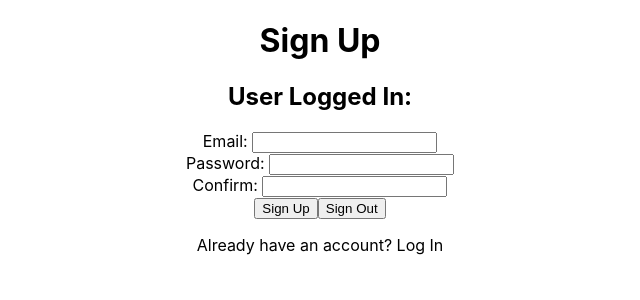
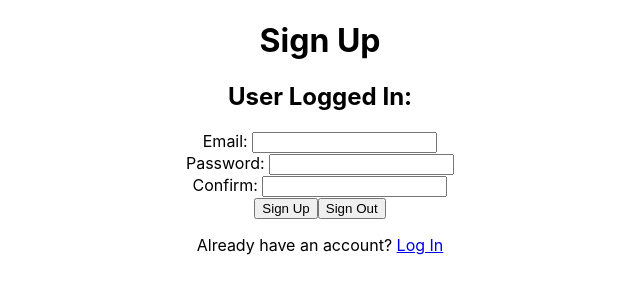
Before and after one commit to DanielShamir93/1K4A-Passwords, a React (Create React App) app: page / in a window 1280 px wide. Shown: the top 300 px of the page, without its empty margins (320-960 px from the left). Built offline with nearby package versions, Linux system fonts and the light colour scheme; no server answers.

Commit message:
Add routes and login link

```diff
--- a/package.json
+++ b/package.json
@@ -9,6 +9,7 @@
     "firebase": "^9.6.1",
     "react": "^17.0.2",
     "react-dom": "^17.0.2",
+    "react-router-dom": "^5.3.0",
     "react-scripts": "5.0.0",
     "web-vitals": "^2.1.2"
   },
--- a/src/App.js
+++ b/src/App.js
@@ -1,11 +1,16 @@
 import './styles/App.css';
 import Signup from './pages/signup/components/Signup';
+import { BrowserRouter, Route, Switch } from 'react-router-dom';
 
 function App() {
   return (
-      <div className="App">
-        <Signup />
-      </div>
+      <BrowserRouter>
+        <div className="App">
+          <Switch>
+            <Route path="/" exact component={Signup} />
+          </Switch>
+        </div>
+      </BrowserRouter>
   );
 }
 
--- a/src/pages/signup/components/Signup.js
+++ b/src/pages/signup/components/Signup.js
@@ -1,10 +1,11 @@
 import { useState } from "react";
+import { Link } from "react-router-dom"
+import { auth } from "../../../firebase/firebase-config";
 import {
     createUserWithEmailAndPassword,
     onAuthStateChanged,
     signOut
 } from "firebase/auth";
-import { auth } from "../../../firebase/firebase-config";
 
 export default function Signup() {
     const [email, setEmail] = useState("");
@@ -18,8 +19,6 @@ export default function Signup() {
 
     const signup = async (e) => {
         e.preventDefault();
-
-        console.log(password === confirm)
 
         if (password === confirm) {
             try {
@@ -89,7 +88,7 @@ export default function Signup() {
                     </div>
                     <div>
                         <p>
-                            Already have an account? <span>Log In</span>
+                            Already have an account? <Link to="/">Log In</Link>
                         </p>
                     </div>
                 </div>
```
Also changed, not shown: 1 other file (tests, documents, lock files or other folders).
